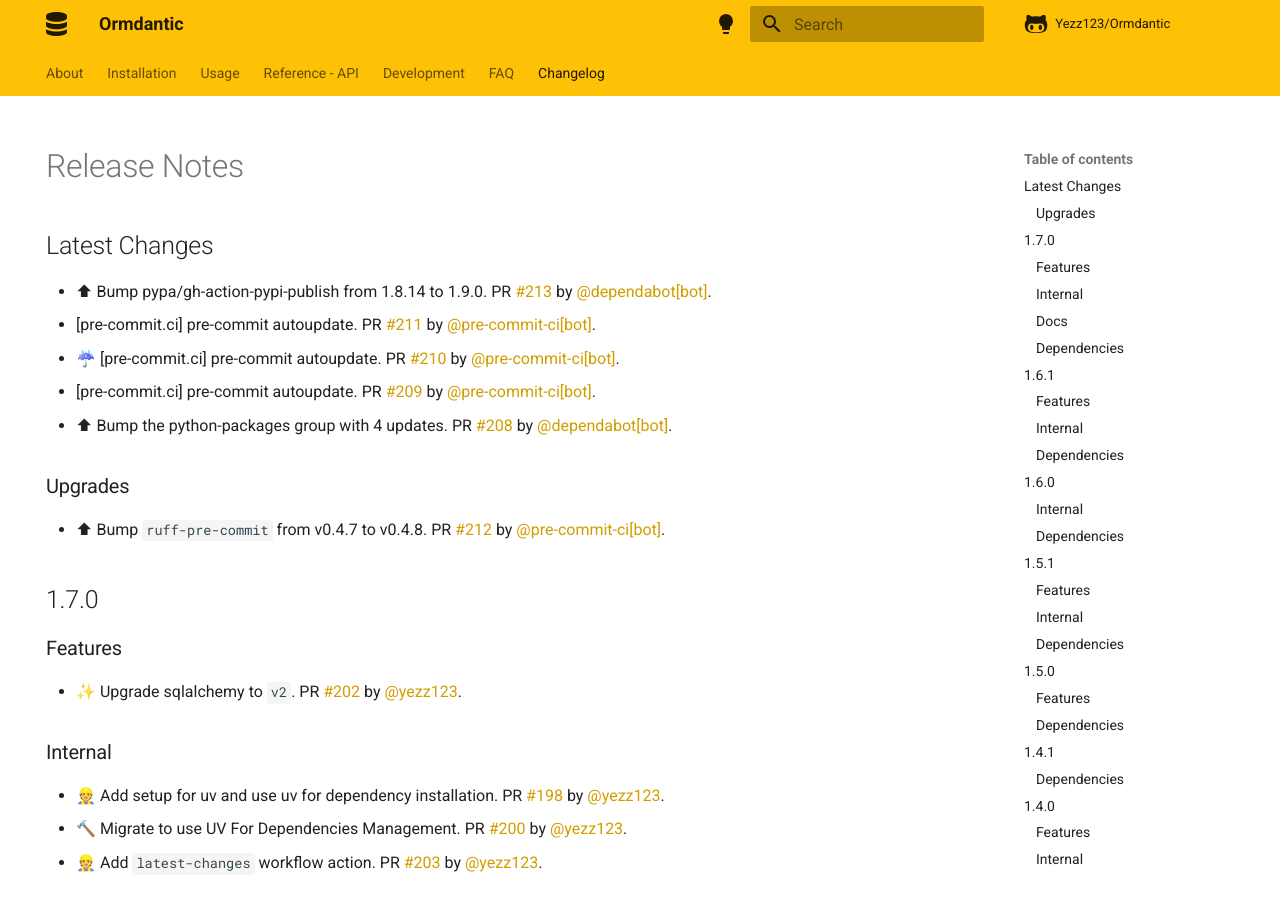
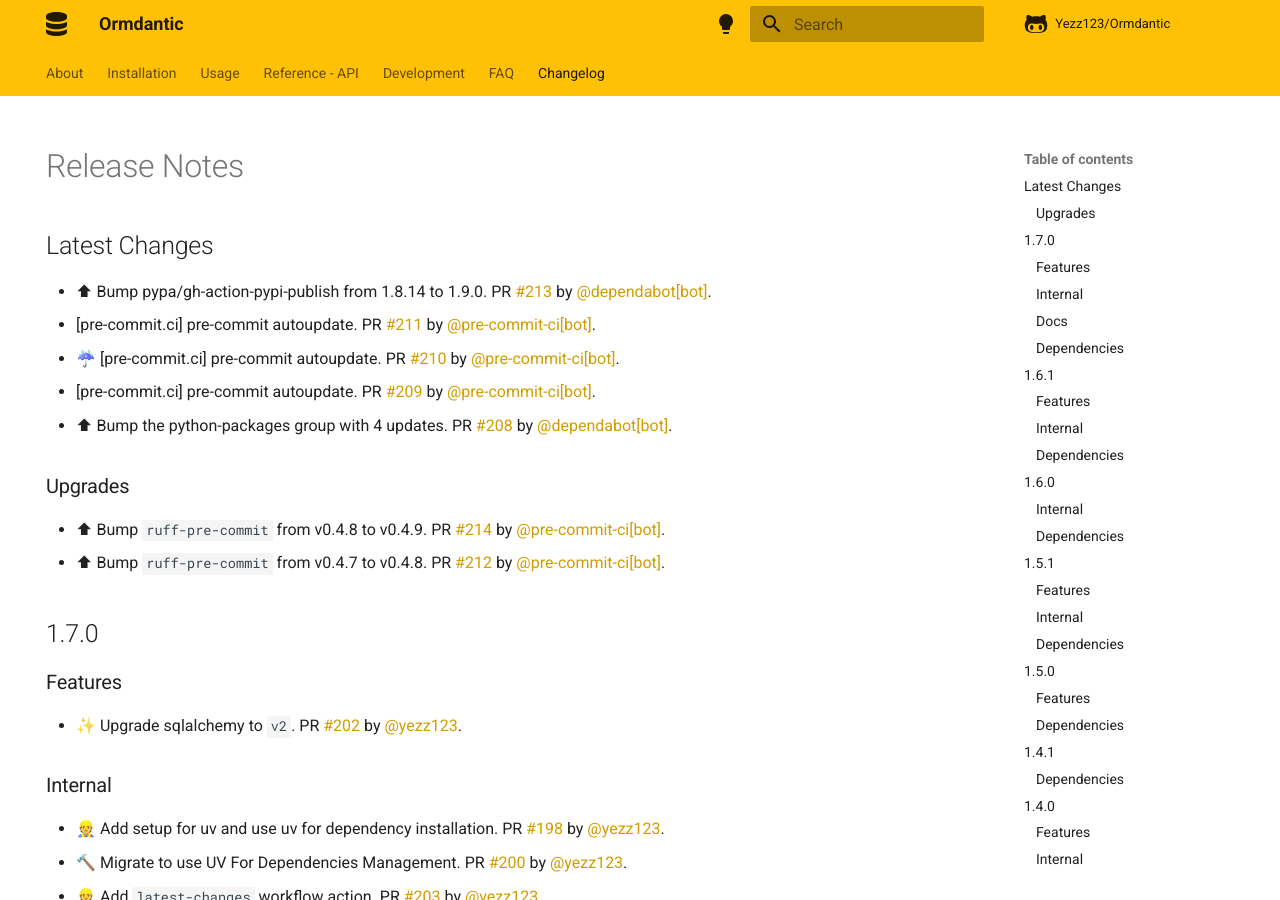
Before and after one commit to yezz123/ormdantic, an MkDocs documentation site: the page built from docs/release.md, in a window 1280 px wide and 900 px high. Built offline with MkDocs 1.6.1 and Material for MkDocs 9.7.7, drawn with Linux system fonts in a browser that asks for light colours; comment, search, counter and statistics services are not loaded.

Commit message:
📝 Update release notes

```diff
--- a/docs/release.md
+++ b/docs/release.md
@@ -15,6 +15,7 @@ hide:
 
 ### Upgrades
 
+* ⬆ Bump `ruff-pre-commit` from v0.4.8 to v0.4.9. PR [#214](https://github.com/yezz123/ormdantic/pull/214) by [@pre-commit-ci[bot]](https://github.com/apps/pre-commit-ci).
 * ⬆ Bump `ruff-pre-commit` from v0.4.7 to v0.4.8. PR [#212](https://github.com/yezz123/ormdantic/pull/212) by [@pre-commit-ci[bot]](https://github.com/apps/pre-commit-ci).
 
 ## 1.7.0
```
